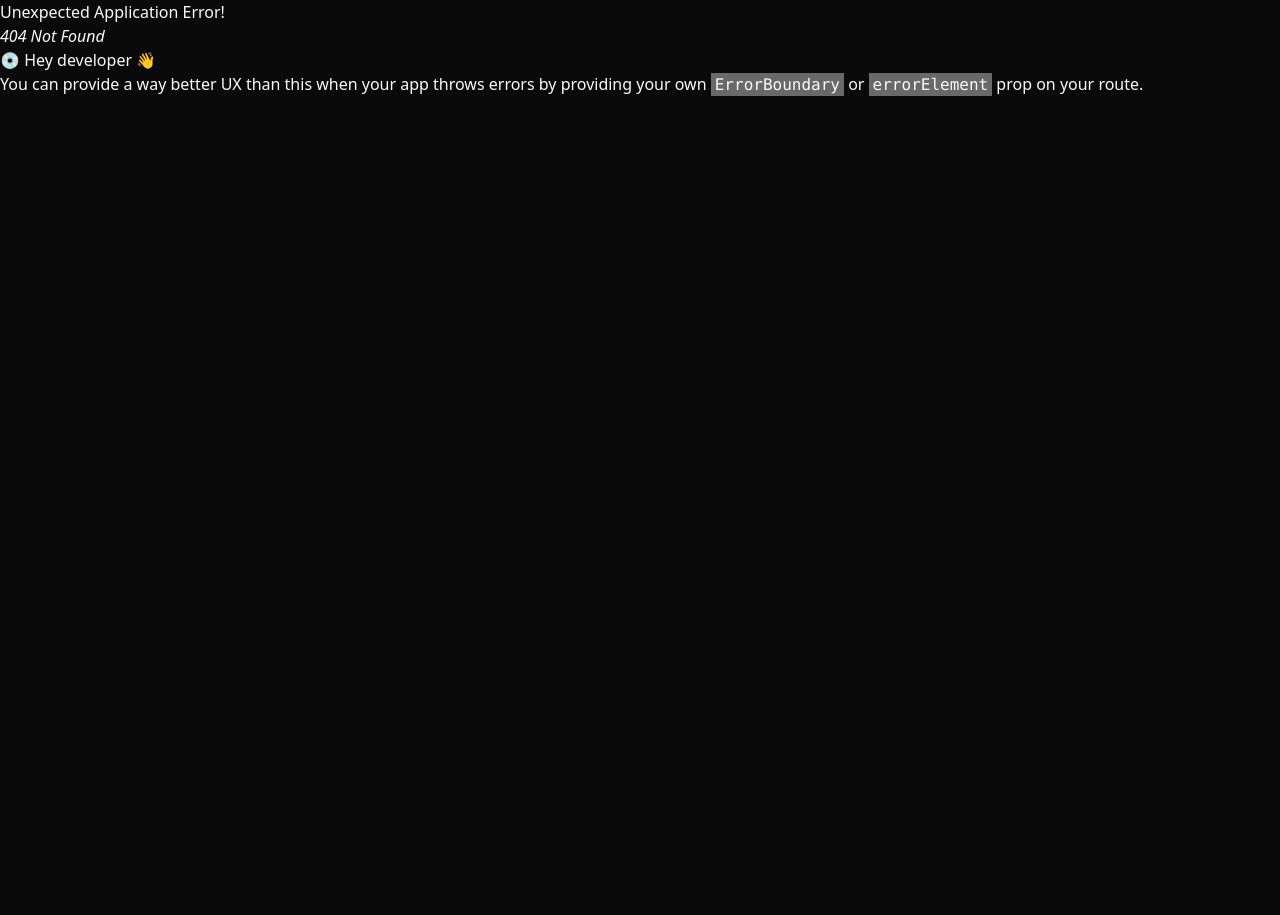
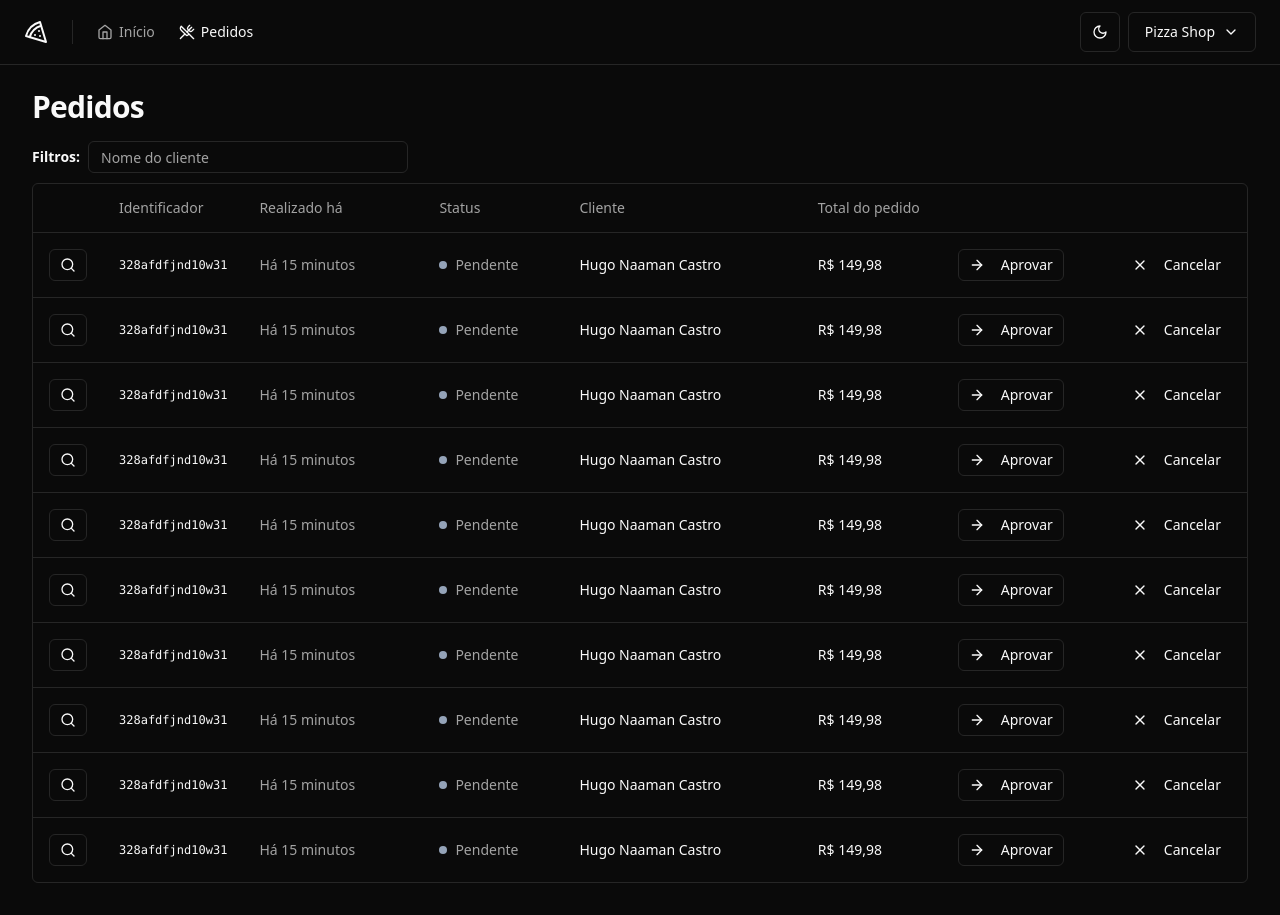
Before and after one commit to HugoNCastro/pizzashop-frontend, a React (Vite) app: page /orders in a window 1280 px wide. Before the commit this address had no page. Before the commit the page ends 800 px from the top, so only its background shows below. Built offline with nearby package versions, Linux system fonts and the light colour scheme.

Commit message:
Cria página de listagem de pedidos e adiciona no arquivo de rotas
Adiciona novo size para componente Button

Adiciona componente table do shadcn

```diff
--- a/src/components/ui/button.tsx
+++ b/src/components/ui/button.tsx
@@ -22,6 +22,7 @@
       size: {
         default: 'h-10 px-4 py-2',
         sm: 'h-9 rounded-md px-3',
+        xs: 'h-8 px-2.5',
         lg: 'h-11 rounded-md px-8',
         icon: 'h-10 w-10',
       },
--- /dev/null
+++ b/src/components/ui/table.tsx
@@ -0,0 +1,117 @@
+import * as React from 'react'
+
+import { cn } from '@/lib/utils'
+
+const Table = React.forwardRef<
+  HTMLTableElement,
+  React.HTMLAttributes<HTMLTableElement>
+>(({ className, ...props }, ref) => (
+  <div className="relative w-full overflow-auto">
+    <table
+      ref={ref}
+      className={cn('w-full caption-bottom text-sm', className)}
+      {...props}
+    />
+  </div>
+))
+Table.displayName = 'Table'
+
+const TableHeader = React.forwardRef<
+  HTMLTableSectionElement,
+  React.HTMLAttributes<HTMLTableSectionElement>
+>(({ className, ...props }, ref) => (
+  <thead ref={ref} className={cn('[&_tr]:border-b', className)} {...props} />
+))
+TableHeader.displayName = 'TableHeader'
+
+const TableBody = React.forwardRef<
+  HTMLTableSectionElement,
+  React.HTMLAttributes<HTMLTableSectionElement>
+>(({ className, ...props }, ref) => (
+  <tbody
+    ref={ref}
+    className={cn('[&_tr:last-child]:border-0', className)}
+    {...props}
+  />
+))
+TableBody.displayName = 'TableBody'
+
+const TableFooter = React.forwardRef<
+  HTMLTableSectionElement,
+  React.HTMLAttributes<HTMLTableSectionElement>
+>(({ className, ...props }, ref) => (
+  <tfoot
+    ref={ref}
+    className={cn(
+      'border-t bg-muted/50 font-medium [&>tr]:last:border-b-0',
+      className,
+    )}
+    {...props}
+  />
+))
+TableFooter.displayName = 'TableFooter'
+
+const TableRow = React.forwardRef<
+  HTMLTableRowElement,
+  React.HTMLAttributes<HTMLTableRowElement>
+>(({ className, ...props }, ref) => (
+  <tr
+    ref={ref}
+    className={cn(
+      'border-b transition-colors hover:bg-muted/50 data-[state=selected]:bg-muted',
+      className,
+    )}
+    {...props}
+  />
+))
+TableRow.displayName = 'TableRow'
+
+const TableHead = React.forwardRef<
+  HTMLTableCellElement,
+  React.ThHTMLAttributes<HTMLTableCellElement>
+>(({ className, ...props }, ref) => (
+  <th
+    ref={ref}
+    className={cn(
+      'h-12 px-4 text-left align-middle font-medium text-muted-foreground [&:has([role=checkbox])]:pr-0',
+      className,
+    )}
+    {...props}
+  />
+))
+TableHead.displayName = 'TableHead'
+
+const TableCell = React.forwardRef<
+  HTMLTableCellElement,
+  React.TdHTMLAttributes<HTMLTableCellElement>
+>(({ className, ...props }, ref) => (
+  <td
+    ref={ref}
+    className={cn('p-4 align-middle [&:has([role=checkbox])]:pr-0', className)}
+    {...props}
+  />
+))
+TableCell.displayName = 'TableCell'
+
+const TableCaption = React.forwardRef<
+  HTMLTableCaptionElement,
+  React.HTMLAttributes<HTMLTableCaptionElement>
+>(({ className, ...props }, ref) => (
+  <caption
+    ref={ref}
+    className={cn('mt-4 text-sm text-muted-foreground', className)}
+    {...props}
+  />
+))
+TableCaption.displayName = 'TableCaption'
+
+export {
+  Table,
+  TableHeader,
+  TableBody,
+  TableFooter,
+  TableHead,
+  TableRow,
+  TableCell,
+  TableCaption,
+}
--- /dev/null
+++ b/src/pages/app/orders/orders.tsx
@@ -0,0 +1,90 @@
+import { ArrowRight, Search, X } from 'lucide-react'
+import { Helmet } from 'react-helmet-async'
+
+import { Button } from '@/components/ui/button'
+import { Input } from '@/components/ui/input'
+import {
+  Table,
+  TableBody,
+  TableCell,
+  TableHead,
+  TableHeader,
+  TableRow,
+} from '@/components/ui/table'
+
+export function Orders() {
+  return (
+    <>
+      <Helmet title="Pedidos" />
+      <div className="flex flex-col gap-4">
+        <h1 className="text-3xl font-bold tracking-tight">Pedidos</h1>
+      </div>
+      <div className="space-y-2.5">
+        <form action="" className="flex items-center gap-2">
+          <span className="text-sm font-semibold">Filtros: </span>
+          <Input className="h-8 w-[320px]" placeholder="Nome do cliente" />
+        </form>
+        <div className="rounded-md border">
+          <Table>
+            <TableHeader>
+              <TableRow>
+                <TableHead className="w-[64px]"></TableHead>
+                <TableHead className="w-[140px]">Identificador</TableHead>
+                <TableHead className="w-[180px]">Realizado há</TableHead>
+                <TableHead className="w-[140px]">Status</TableHead>
+                <TableHead>Cliente</TableHead>
+                <TableHead className="w-[140px]">Total do pedido</TableHead>
+                <TableHead className="w-[164px]"></TableHead>
+                <TableHead className="w-[132px]"></TableHead>
+              </TableRow>
+            </TableHeader>
+            <TableBody>
+              {Array.from({ length: 10 }).map((_, index) => {
+                return (
+                  <TableRow key={index}>
+                    <TableCell>
+                      <Button variant="outline" size="xs">
+                        <Search className="h-3 w-3" />
+                        <span className="sr-only">Detalhes do pedido</span>
+                      </Button>
+                    </TableCell>
+                    <TableCell className="font-mono text-xs font-medium">
+                      328afdfjnd10w31
+                    </TableCell>
+                    <TableCell className="text-muted-foreground">
+                      Há 15 minutos
+                    </TableCell>
+                    <TableCell>
+                      <div className="flex items-center gap-2">
+                        <span className="h-2 w-2 rounded-full bg-slate-400" />
+                        <span className="font-medium text-muted-foreground">
+                          Pendente
+                        </span>
+                      </div>
+                    </TableCell>
+                    <TableCell className="font-medium">
+                      Hugo Naaman Castro
+                    </TableCell>
+                    <TableCell className="font-medium">R$ 149,98</TableCell>
+                    <TableCell>
+                      <Button variant="outline" size="xs">
+                        <ArrowRight className="mr-2 h-3 w-3" />
+                        Aprovar
+                      </Button>
+                    </TableCell>
+                    <TableCell>
+                      <Button variant="ghost" size="xs">
+                        <X className="mr-2 h-3 w-3" />
+                        Cancelar
+                      </Button>
+                    </TableCell>
+                  </TableRow>
+                )
+              })}
+            </TableBody>
+          </Table>
+        </div>
+      </div>
+    </>
+  )
+}
--- a/src/routes.tsx
+++ b/src/routes.tsx
@@ -3,6 +3,7 @@
 import { AppLayout } from './pages/_layouts/app'
 import { AuthLayout } from './pages/_layouts/auth'
 import { Dashboard } from './pages/app/dashboard'
+import { Orders } from './pages/app/orders/orders'
 import { SignIn } from './pages/auth/sign-in'
 import { SignUp } from './pages/auth/sign-up'
 
@@ -10,7 +11,10 @@
   {
     path: '/',
     element: <AppLayout />,
-    children: [{ path: '/', element: <Dashboard /> }],
+    children: [
+      { path: '/', element: <Dashboard /> },
+      { path: '/orders', element: <Orders /> },
+    ],
   },
   {
     path: '/',
```
Also changed, not shown: 1 other file (tests, documents, lock files or other folders).
